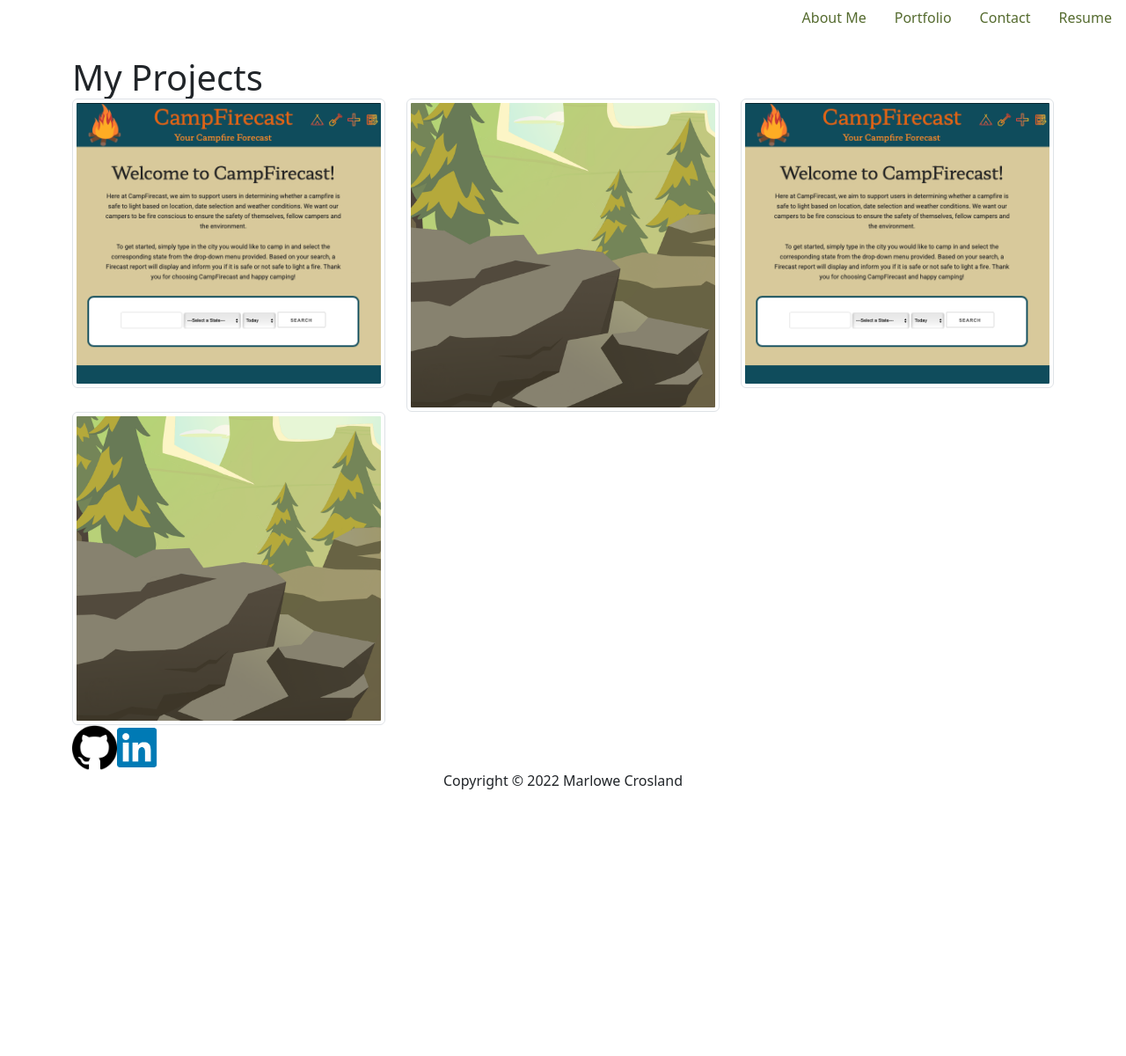
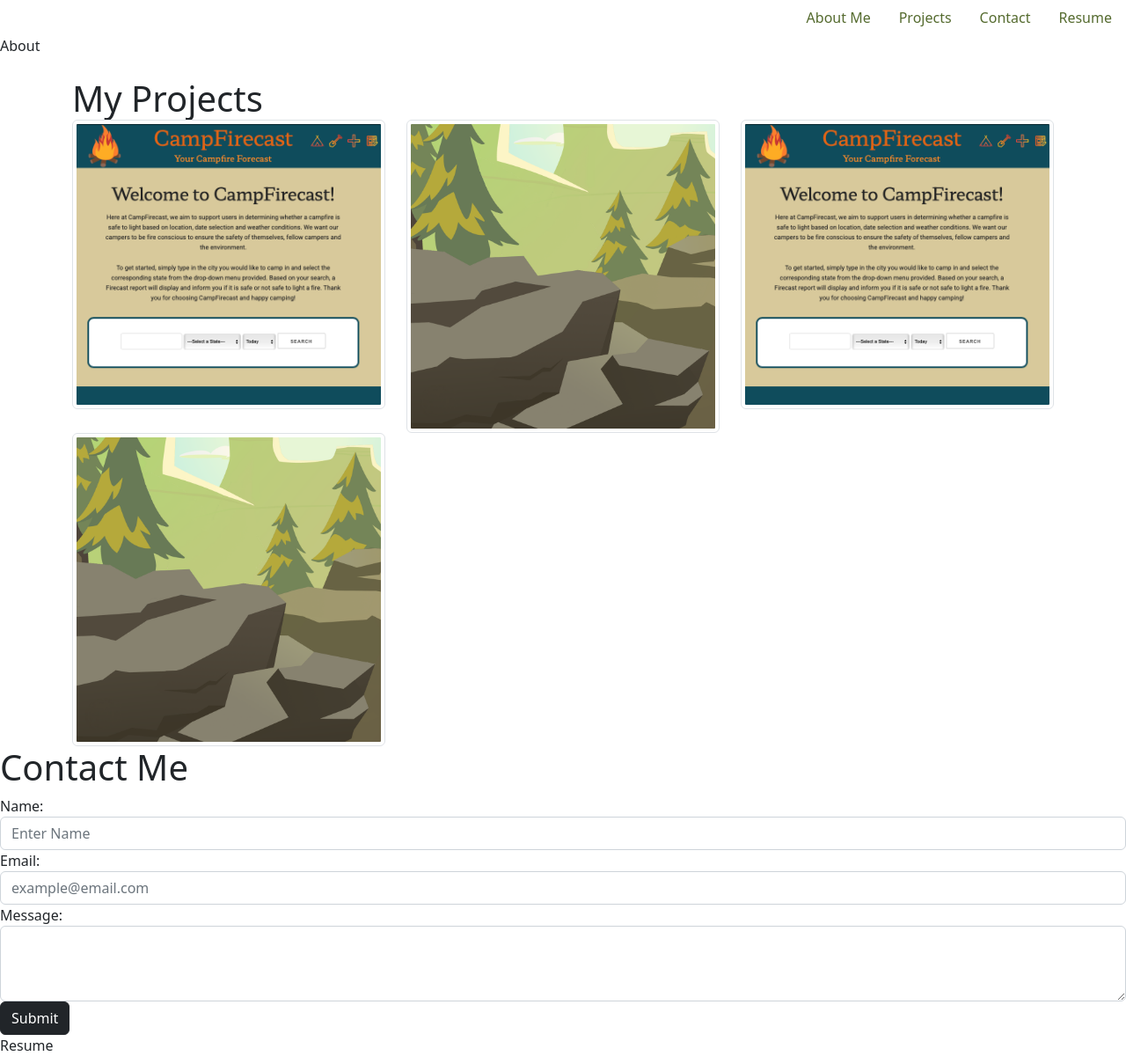
Before and after one commit to MarloweCrosland/react-portfolio, a React (Create React App) app: page / in a window 1280 px wide. Shown: the whole page at 88% size. Before the commit the page ends 899 px from the top, so only its background shows below. Built offline with nearby package versions, Linux system fonts and the light colour scheme.

Commit message:
markup for contact form

```diff
--- a/src/App.js
+++ b/src/App.js
@@ -1,20 +1,39 @@
 import React, { useState } from 'react';
 import Navi from './components/Nav';
-import Footer from './components/Footer';
 import Project from './components/Project';
+import About from './components/About';
+import Resume from './components/Resume';
+import Contact from './components/Contact';
 
 
-//App.js is the center of the application/ wrapper component
+//lifted up the categories so they are availible to all compontents
 function App() {
+  const [categories] = useState([
+    {
+      name: 'About Me'
+    },
+    { name: 'Projects'},
+    { name: 'Contact'},
+    { name: 'Resume'},
+  ]);
+
+  const [currentCategory, setCurrentCategory] = useState(categories[0]);
 
   return (
     <div>
-        <Navi></Navi>
-
-        <main>
+      <Navi
+        categories={categories}
+        setCurrentCategory={setCurrentCategory}
+        currentCategory={currentCategory}
+      ></Navi>
+      <main>
+        <div>
+          <About></About>
           <Project></Project>
-          <Footer></Footer>
-        </main>
+          <Contact></Contact>
+          <Resume></Resume>
+        </div>
+      </main>
     </div>
   );
 }
--- /dev/null
+++ b/src/components/About/index.js
@@ -0,0 +1,7 @@
+import React from 'react'
+
+export default function About() {
+  return (
+    <div>About</div>
+  )
+}
--- /dev/null
+++ b/src/components/Contact/index.js
@@ -0,0 +1,26 @@
+import React from 'react'
+
+export default function Contact() {
+  return (
+ <section>
+    <h1>Contact Me  </h1>
+    <form id ="contact-form">
+        <div class="form-group">
+            <label htmlFor="name-input">Name:</label>
+            <input type="text" class="form-control" name="name"placeholder="Enter Name"></input>
+        </div>
+
+        <div class="form-group">
+            <label htmlFor="email-input">Email:</label>
+            <input type="email" class="form-control" name="email" placeholder="example@email.com"></input>
+        </div>
+
+        <div class="form-group">
+            <label htmlFor="message-input">Message:</label>
+            <textarea class="form-control" name="message" rows="3"></textarea>
+        </div>
+        <button type="submit" class="btn btn-dark">Submit</button>
+    </form>
+ </section>
+    )
+}
--- a/src/components/Nav/index.js
+++ b/src/components/Nav/index.js
@@ -1,27 +1,24 @@
-import React, { useState } from "react";
-import { Navbar } from "react-bootstrap";
+import React, { useEffect } from "react";
 import { Nav } from 'react-bootstrap';
 import './style.css'
 
-function Navi() {
-const [categories] = useState([
-  {
-    name: 'About Me',
-  },
-  {
-    name: 'Portfolio'
-  },
-  {
-    name: 'Contact'
-  },
-  {
-    name: 'Resume'
-  }
-]);
-const [currentCategory, setCurrentCategory] = useState(categories[0]);
+function Navi(props) {
+
+//destructure out the props so they are availible for return
+    const {
+      categories = [],
+      setCurrentCategory,
+      currentCategory,
+    } = props;
+
+//changes the tab value to current category
+//fist arg is cb function, second arg directs hook to re render on change
+    useEffect(() => {
+      document.title = currentCategory.name;
+    }, [currentCategory]);
 
 
-// map over each of the items and make it an html element
+//map over each of the items and make it an html element
     return (
         <nav class="nav justify-content-end">
           <ul className="nav">
--- /dev/null
+++ b/src/components/Resume/index.js
@@ -0,0 +1,7 @@
+import React from 'react'
+
+export default function Resume() {
+  return (
+    <div>Resume</div>
+  )
+}
```
